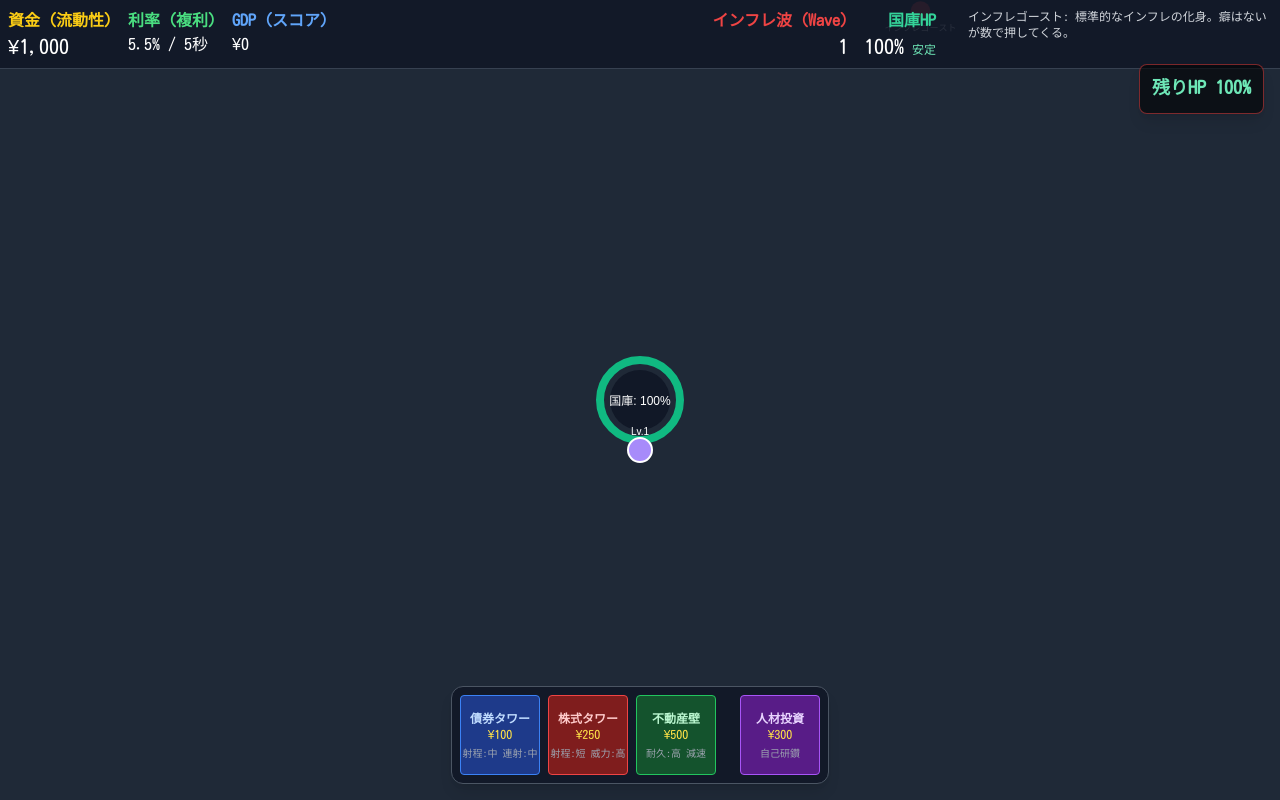
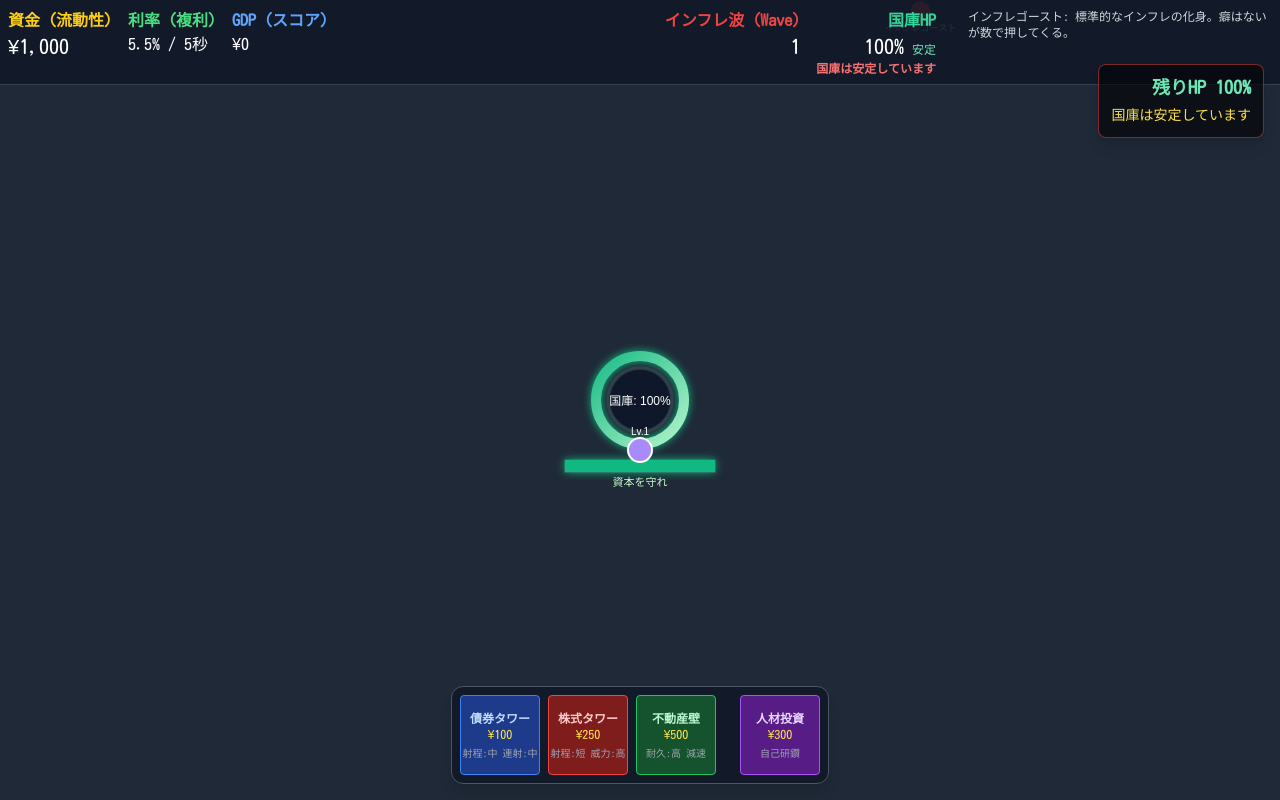
Before and after one commit to komakamo/Hacks-1, a plain HTML site: page index.html in a window 1280 px wide. Both pictures are taken after a click on the button "市場介入開始 (Start)". Drawn offline with nearby package versions, Linux system fonts and the light colour scheme.

Commit message:
Enhance base HP feedback

```diff
--- a/index.html
+++ b/index.html
@@ -165,6 +165,7 @@
         let wave = 1;
         let baseHealth = 100;
         let maxBaseHealth = 100;
+        let recentBaseDamageTimer = 0;
         let screenShakeTimer = 0;
         let screenShakeDuration = 0;
         let screenShakeIntensity = 0;
@@ -728,6 +729,7 @@
             score = 0;
             wave = 1;
             baseHealth = maxBaseHealth;
+            recentBaseDamageTimer = 0;
             screenShakeTimer = 0;
             baseShakeTimer = 0;
             if (elDamageFlash) elDamageFlash.style.opacity = '0';
@@ -946,13 +948,26 @@
         }
 
         function takeBaseDamage(amount) {
+            const prevHealth = baseHealth;
             baseHealth = Math.max(0, baseHealth - amount);
-            triggerScreenShake(10, 0.4);
-            triggerBaseShake(6, 0.45);
-            triggerDamageFlash();
-            if ((baseHealth / maxBaseHealth) <= 0.35) {
+            const hpRatio = baseHealth / maxBaseHealth;
+            const damageRatio = Math.min(1, (prevHealth - baseHealth) / maxBaseHealth);
+
+            recentBaseDamageTimer = 0.7;
+            triggerScreenShake(10 + damageRatio * 18, 0.5);
+            triggerBaseShake(6 + damageRatio * 12, 0.55);
+            triggerDamageFlash(0.55 + damageRatio * 0.35);
+
+            if (hpRatio <= 0.35) {
                 playWarningBeep();
             }
+            if (hpRatio <= 0.25) {
+                createFloatingText(canvas.width/2, canvas.height/2 - 70, '国庫が危険です！', '#f87171');
+            }
+            if (hpRatio > 0 && hpRatio <= 0.12) {
+                createFloatingText(canvas.width/2, canvas.height/2 - 40, '次の被弾で終了する恐れ！', '#fca5a5');
+            }
+
             updateBaseStatus();
             if (baseHealth <= 0) {
                 endGame();
@@ -1027,9 +1042,9 @@
             baseShakeTimer = duration;
         }
 
-        function triggerDamageFlash() {
+        function triggerDamageFlash(intensity = 0.5) {
             if (!elDamageFlash) return;
-            elDamageFlash.style.opacity = '0.5';
+            elDamageFlash.style.opacity = `${Math.min(0.9, Math.max(0.2, intensity))}`;
             setTimeout(() => {
                 elDamageFlash.style.opacity = '0';
             }, 180);
@@ -1067,7 +1082,7 @@
             const percentText = `${Math.max(0, Math.floor(hpRatio * 100))}%`;
             const statusText = hpRatio > 0.6 ? '安定' : hpRatio > 0.3 ? '要警戒' : '危険';
             const colorClass = hpRatio > 0.6 ? 'text-emerald-300' : hpRatio > 0.3 ? 'text-yellow-200' : 'text-red-300';
-            const cautionText = hpRatio > 0.6 ? '' : hpRatio > 0.3 ? '国庫損耗中。防衛を強化！' : '国庫が危険域！即応が必要です';
+            const cautionText = hpRatio > 0.6 ? '国庫は安定しています' : hpRatio > 0.3 ? '国庫損耗中。防衛を強化！' : '国庫が危険域！即応が必要です';
             const nextHitText = hpRatio <= 0.12 ? '次の被弾で経済崩壊の恐れ！' : hpRatio <= 0.25 ? 'あと一歩で崩壊します' : '';
 
             if (elBaseHealthDisplay) elBaseHealthDisplay.innerText = percentText;
@@ -1075,47 +1090,84 @@
                 elBaseHealthStatus.innerText = statusText;
                 elBaseHealthStatus.className = `text-xs ${colorClass}`;
             }
-            if (elBaseHealthWarning) elBaseHealthWarning.innerText = cautionText;
+            if (elBaseHealthWarning) {
+                elBaseHealthWarning.innerText = nextHitText || cautionText;
+            }
 
             if (elHudHpPercent) {
                 elHudHpPercent.innerText = `残りHP ${percentText}`;
                 elHudHpPercent.className = `text-lg font-bold ${colorClass}`;
             }
             if (elHudHpWarning) elHudHpWarning.innerText = cautionText;
-            if (elHudNextHit) elHudNextHit.innerText = nextHitText;
+            if (elHudNextHit) elHudNextHit.innerText = nextHitText || '';
         }
 
         function drawBase() {
             const hpRatio = Math.max(0, baseHealth) / maxBaseHealth;
             const baseColor = getBaseColorByRatio(hpRatio);
             const decay = baseShakeDuration > 0 ? Math.min(1, baseShakeTimer / baseShakeDuration) : 0;
-            const baseJitterX = baseShakeTimer > 0 ? (Math.random() * 2 - 1) * baseShakeIntensity * decay : 0;
-            const baseJitterY = baseShakeTimer > 0 ? (Math.random() * 2 - 1) * baseShakeIntensity * decay : 0;
+            const wobbleFactor = recentBaseDamageTimer > 0 ? (recentBaseDamageTimer / 0.7) : 0;
+            const wave = Math.sin(Date.now() / 80);
+            const baseJitterX = (baseShakeTimer > 0 ? (Math.random() * 2 - 1) * baseShakeIntensity * decay : 0) + wave * 2 * wobbleFactor;
+            const baseJitterY = (baseShakeTimer > 0 ? (Math.random() * 2 - 1) * baseShakeIntensity * decay : 0) + Math.cos(Date.now() / 90) * 2 * wobbleFactor;
             const centerX = canvas.width/2 + baseJitterX;
             const centerY = canvas.height/2 + baseJitterY;
             const percentDisplay = Math.max(0, Math.floor(hpRatio * 100));
+            const pulse = hpRatio < 0.35 ? (0.4 + Math.abs(Math.sin(Date.now() / 240))) : 0;
 
             ctx.save();
             ctx.strokeStyle = '#1f2937';
-            ctx.lineWidth = 8;
+            ctx.lineWidth = 10;
             ctx.beginPath();
-            ctx.arc(centerX, centerY, 40, 0, Math.PI * 2);
+            ctx.arc(centerX, centerY, 44, 0, Math.PI * 2);
             ctx.stroke();
 
-            ctx.strokeStyle = baseColor;
+            const gradient = ctx.createLinearGradient(centerX - 50, centerY - 50, centerX + 50, centerY + 50);
+            gradient.addColorStop(0, baseColor);
+            gradient.addColorStop(1, hpRatio > 0.3 ? '#bbf7d0' : '#fecaca');
+            ctx.lineWidth = 10 + pulse * 1.5;
+            ctx.strokeStyle = gradient;
+            ctx.shadowColor = baseColor;
+            ctx.shadowBlur = 8 + (1 - hpRatio) * 14 + pulse * 6;
             ctx.beginPath();
-            ctx.arc(centerX, centerY, 40, -Math.PI / 2, -Math.PI / 2 + Math.PI * 2 * hpRatio);
+            ctx.arc(centerX, centerY, 44, -Math.PI / 2, -Math.PI / 2 + Math.PI * 2 * hpRatio);
             ctx.stroke();
 
-            ctx.fillStyle = '#111827';
+            ctx.shadowBlur = 0;
+            ctx.fillStyle = '#0f172a';
             ctx.beginPath();
-            ctx.arc(centerX, centerY, 30, 0, Math.PI*2);
+            ctx.arc(centerX, centerY, 30 + pulse * 1.5, 0, Math.PI*2);
             ctx.fill();
+
+            ctx.strokeStyle = 'rgba(255,255,255,0.08)';
+            ctx.lineWidth = 3;
+            ctx.beginPath();
+            ctx.arc(centerX, centerY, 32 + pulse * 1.5, 0, Math.PI * 2);
+            ctx.stroke();
+
+            const barWidth = 150;
+            const barHeight = 12;
+            const barX = centerX - barWidth / 2;
+            const barY = centerY + 60 + pulse * 2;
+            ctx.fillStyle = 'rgba(15, 23, 42, 0.9)';
+            ctx.fillRect(barX, barY, barWidth, barHeight);
+            ctx.strokeStyle = 'rgba(255, 255, 255, 0.15)';
+            ctx.lineWidth = 2;
+            ctx.strokeRect(barX, barY, barWidth, barHeight);
+            ctx.fillStyle = baseColor;
+            ctx.shadowColor = baseColor;
+            ctx.shadowBlur = 10 + pulse * 5;
+            ctx.fillRect(barX, barY, barWidth * hpRatio, barHeight);
+            ctx.shadowBlur = 0;
 
             ctx.fillStyle = '#fff';
             ctx.font = '12px Arial';
             ctx.textAlign = 'center';
             ctx.fillText(`国庫: ${percentDisplay}%`, centerX, centerY + 5);
+            ctx.fillStyle = hpRatio > 0.6 ? '#c7f9cc' : hpRatio > 0.3 ? '#fef08a' : '#fecdd3';
+            ctx.font = '11px Arial';
+            ctx.fillText(hpRatio <= 0.12 ? '次の被弾で致命傷!' : '資本を守れ', centerX, barY + barHeight + 14);
+
             ctx.restore();
         }
 
@@ -1149,6 +1201,9 @@
             }
             if (baseShakeTimer > 0) {
                 baseShakeTimer = Math.max(0, baseShakeTimer - dt);
+            }
+            if (recentBaseDamageTimer > 0) {
+                recentBaseDamageTimer = Math.max(0, recentBaseDamageTimer - dt);
             }
 
             if (gameState === 'PLAYING') {
```
